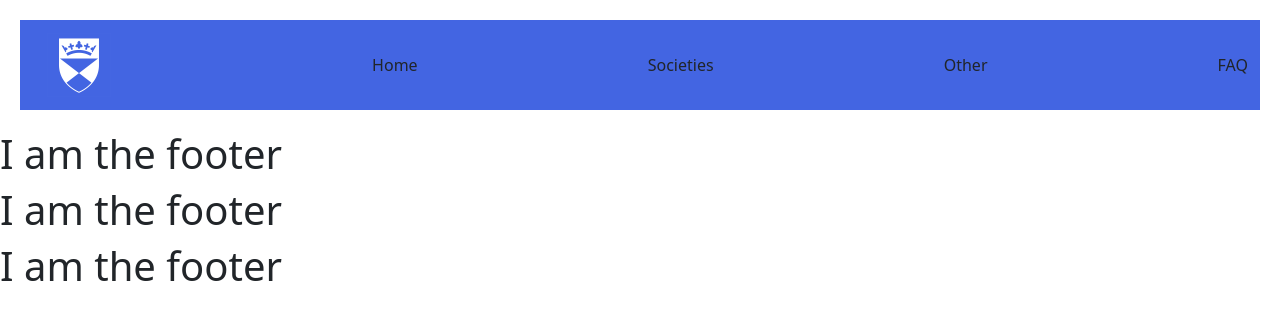
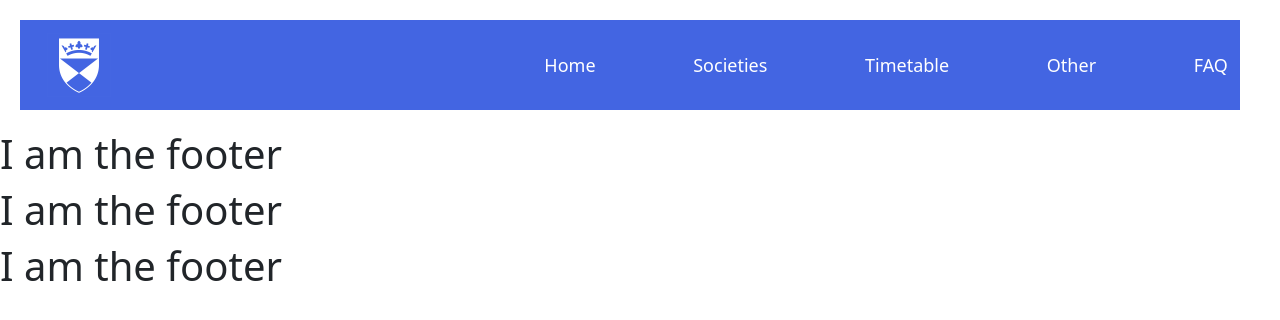
Before and after one commit to stoib/QuackAthon25, a Flask app: template templates/base.html in a window 1280 px wide. Shown: the top 320 px of the page. Run offline with Flask 3, Linux system fonts and the light colour scheme; the template is opened without the code that fills it, so the values that code supplies are empty.

Commit message:
Added nav styling

```diff
--- a/styles.css
+++ b/styles.css
@@ -7,7 +7,15 @@
     color: orange;
 }
 
+.nav-text {
+    font-size: 18px;
+    color: white;
+}
 
 .navbar {
     margin: 20px;
 }
+
+.nav-container {
+    margin-right: 20px;
+}
--- a/templates/navbar.html
+++ b/templates/navbar.html
@@ -4,13 +4,14 @@
 <div class="nav-container">
     <nav class="navbar blue">
         <div class="container-fluid">
-            <a class="navbar-brand col-md-auto" href="/templates/base.html">
+            <a class="navbar-brand col-4" href="/templates/base.html">
                 <img src="../static/image.png" alt="University Of Dundee logo" width="64" height="64">
             </a>
-            <a class="nav-link col-md-auto" href="/templates/index.html">Home</a>
-            <a class="nav-link col-md-auto" href="/societies.html">Societies</a>
-            <a class="nav-link col-md-auto" href="/other.html">Other</a>
-            <a class="nav-link col-md-auto" href="/faq.html">FAQ</a>
+            <a class="btn btn-primary nav-text nav-link" href="/templates/index.html">Home</a>
+            <a class="nav-text nav-link" href="/societies.html">Societies</a>
+            <a class="nav-text nav-link" href="/timetables.html">Timetable</a>
+            <a class="nav-text nav-link" href="/other.html">Other</a>
+            <a class="nav-text nav-link" href="/faq.html">FAQ</a>
         </div>
     </nav>
 </div>
```
